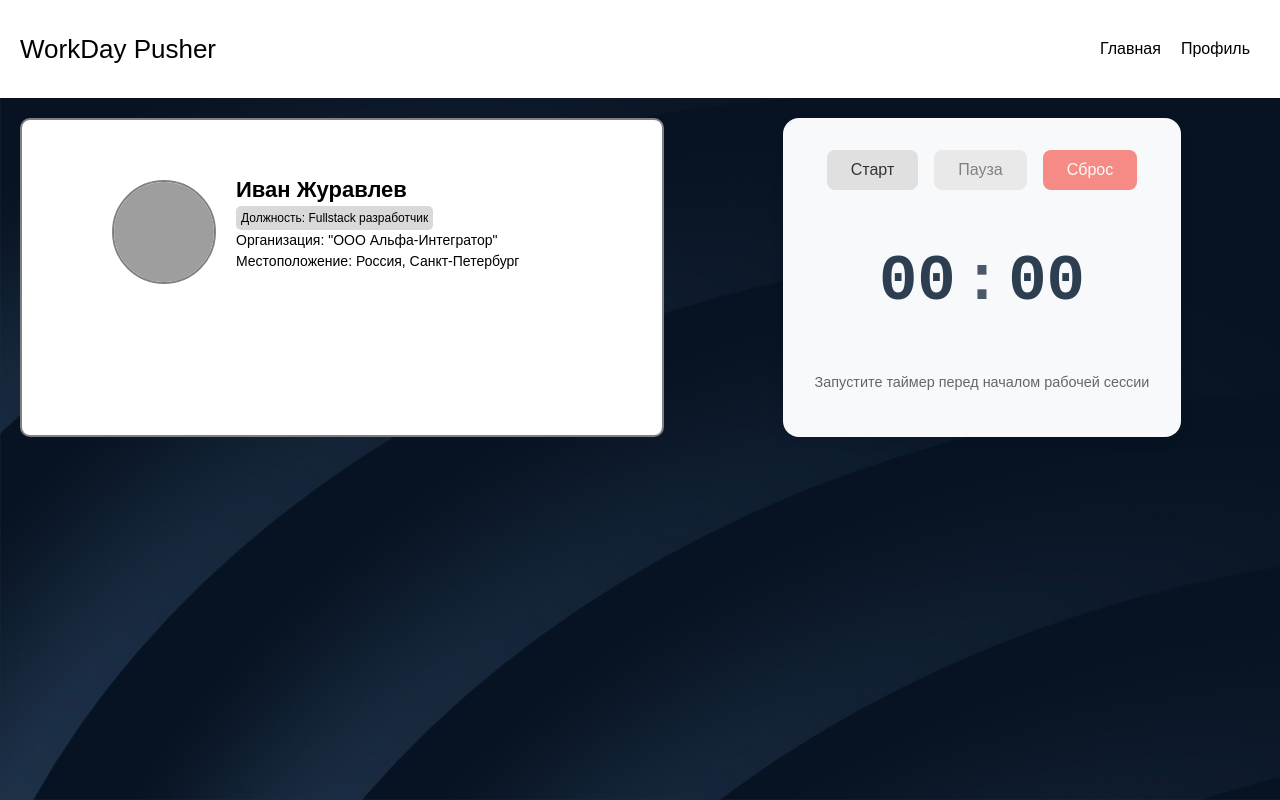
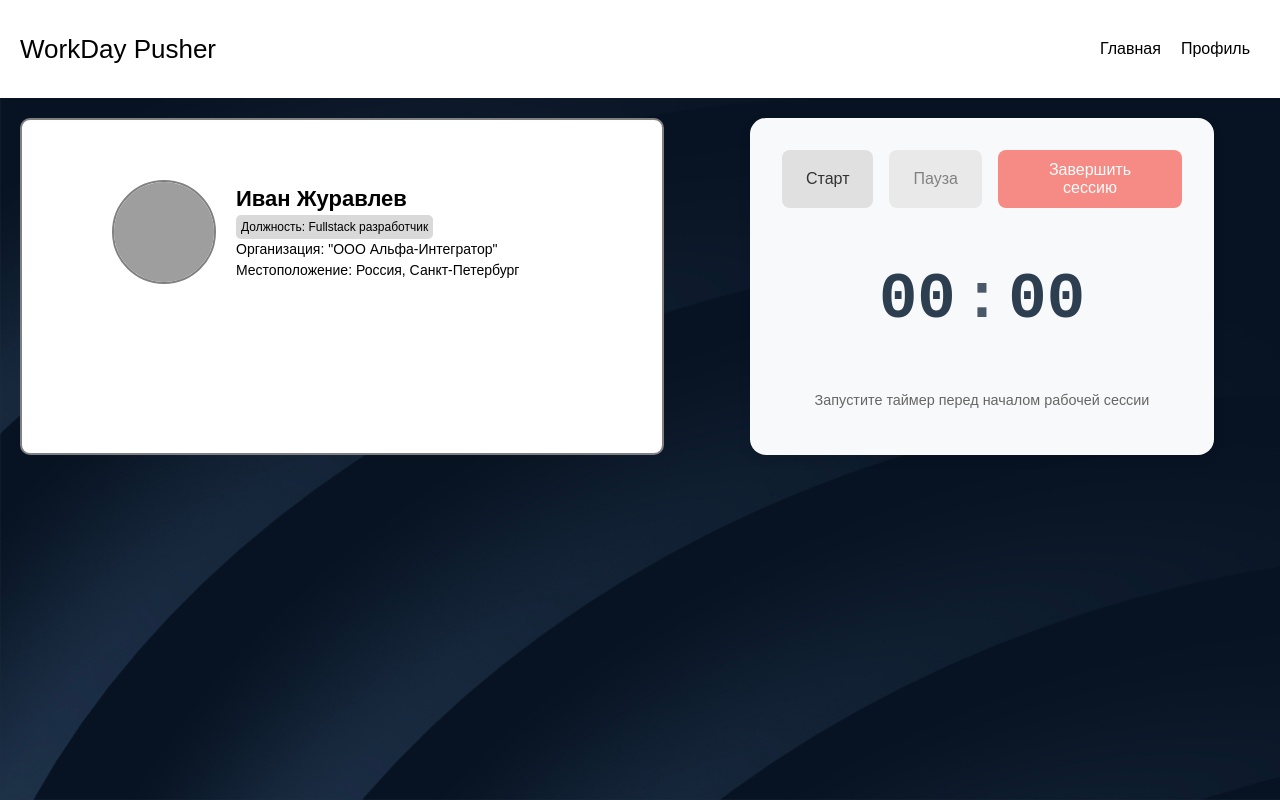
Before and after one commit to Zzzhura/Workday-Pusher, a Vue app: page / in a window 1280 px wide. Built offline with nearby package versions, Linux system fonts and the light colour scheme; grey boxes are pictures that could not be loaded.

Commit message:
modified timeTracker in reset method added calculation of total time of the working session

```diff
--- a/src/components/TimeTracker.vue
+++ b/src/components/TimeTracker.vue
@@ -23,7 +23,7 @@
                 class="control-button reset-button"
                 :disabled="totalSeconds === 0"
             >
-                Сброс
+                Завершить сессию
             </button>
         </div>
 
@@ -45,6 +45,8 @@ import { ref, computed, onUnmounted } from "vue";
 const isRunning = ref(false);
 const totalSeconds = ref(0);
 let timerId = null;
+const startTime = ref(0);
+const endTime = ref(0);
 
 const formattedHours = computed(() => {
     return Math.floor(totalSeconds.value / 3600)
@@ -63,6 +65,7 @@ const startTimer = () => {
     timerId = setInterval(() => {
         totalSeconds.value += 1;
     }, 1000);
+    startTime.value = new Date();
 };
 
 const pauseTimer = () => {
@@ -74,6 +77,9 @@ const resetTimer = () => {
     isRunning.value = false;
     totalSeconds.value = 0;
     clearInterval(timerId);
+    endTime.value = new Date();
+    const finalTime =
+        (endTime.value.getTime() - startTime.value.getTime()) / 1000;
 };
 
 onUnmounted(() => {
```
Also changed, not shown: src/assets/Screenshot 2024-02-10 at 20.15.45.jpg (deleted).
